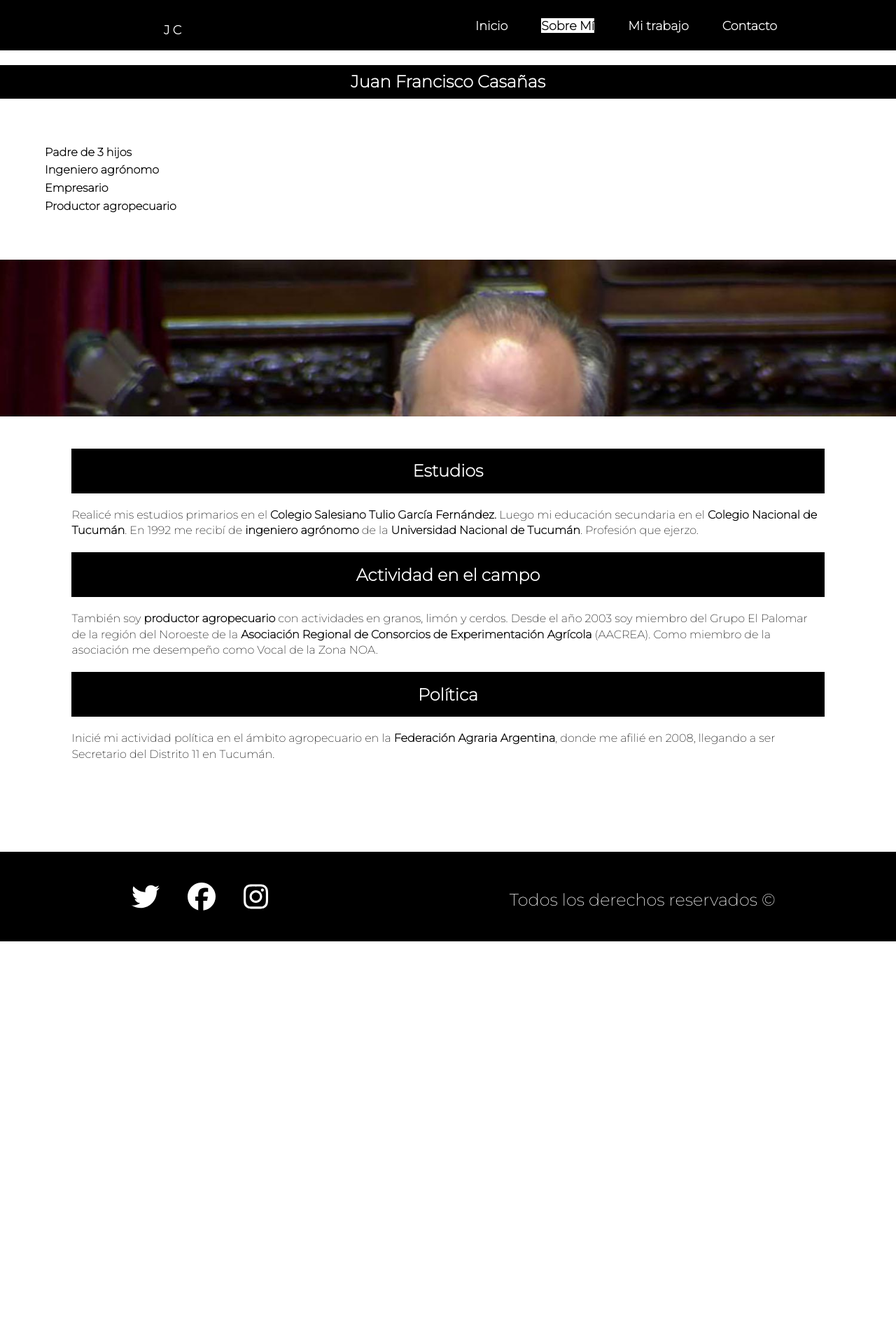
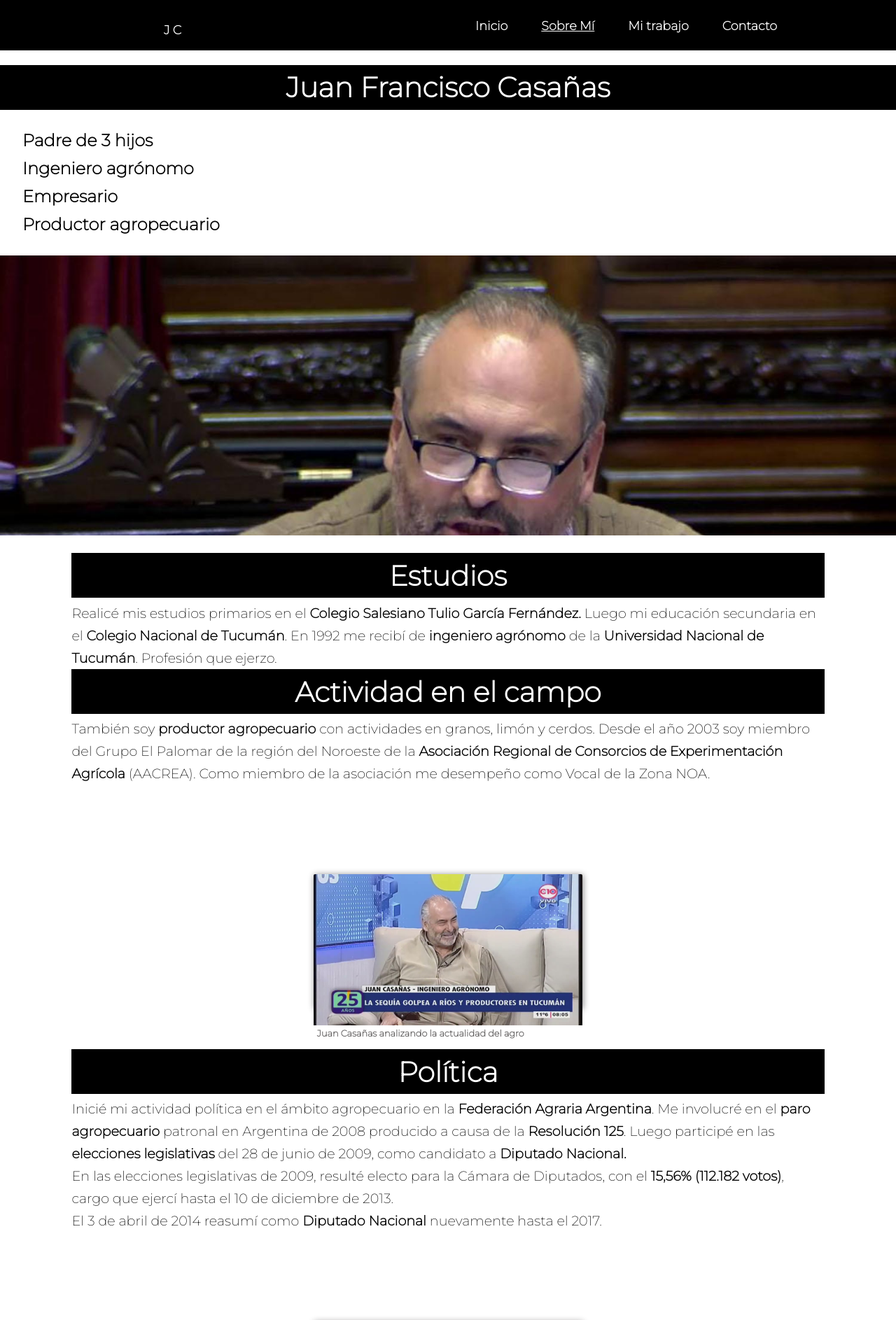
Before and after one commit to lucianocolin/juan-casanas, a React (Create React App) app in the folder juan-casanas-react/: page /sobre-mi in a window 1280 px wide. Shown: the top 1886 px of the page at 70% size. Before the commit the page ends 1345 px from the top, so only its background shows below. Built offline with nearby package versions, Linux system fonts and the light colour scheme.

Commit message:
about me mobile done and making desktop part

```diff
--- a/juan-casanas-react/src/css/AboutMe.css
+++ b/juan-casanas-react/src/css/AboutMe.css
@@ -19,6 +19,34 @@
 h4{
   margin: 5% 0 5% 5%;
   line-height: 1.6rem;
+}
+
+.about-me-body{
+  display: flex;
+  flex-direction: column;
+  align-items: center;
+}
+
+.about-me-cards{
+  width: 80%;
+  margin-bottom: 2rem;
+  height: 12rem;
+  box-shadow: 1px 1px 10px rgb(135, 134, 134);
+  border-radius: 2px;
+}
+
+.about-me-cards img{
+  width: 100%;
+  border-top-left-radius: 2px;
+  border-top-right-radius: 2px;
+}
+
+.about-me-cards p{
+  font-size: 0.8rem;
+  margin: 0;
+  margin-left: 0.3rem;
+  color: #5f5d5d;
+  font-weight: bold;
 }
 
 .about-me-text{
@@ -44,3 +72,39 @@ h4{
   padding: 0.5rem 3rem;
   text-align: center;
 }
+
+@media (min-width: 768px){
+  .about-me-cover{
+    height: 50vh;
+    background-attachment: fixed;
+    background-size: cover;
+  }
+
+  .about-me-cards{
+    width: 30%;
+  }
+
+  h2{
+    font-size: 2.5rem;
+  }
+
+  .name-jfc{
+    height: 4rem;
+  }
+
+  h4{
+    margin: 1.5rem 0 1.5rem 2rem;
+    font-size: 1.5rem;
+    line-height: 2.5rem;
+  }
+
+  .about-me-text p{
+    font-size: 1.2rem;
+    line-height: 2rem;
+    padding-top: 0.5%;
+  }
+
+  .about-me-text h2{
+    margin: 0;
+  }
+}
--- a/juan-casanas-react/src/css/Header.css
+++ b/juan-casanas-react/src/css/Header.css
@@ -1,6 +1,7 @@
 .header{
   text-align: left;
-  position: absolute;
+  position: fixed;
+  z-index: 1;
   top: 0;
   color: white;
   background-color: black;
@@ -100,6 +101,12 @@
     text-decoration: underline;
   }
 
+  .active{
+    color: white;
+    background: none;
+    text-decoration: underline;
+  }
+
   .toggle-menu-icon{
     display: none;
   }
--- a/juan-casanas-react/src/pages/AboutMe.jsx
+++ b/juan-casanas-react/src/pages/AboutMe.jsx
@@ -1,5 +1,7 @@
 import React from "react";
 import "../css/AboutMe.css";
+import juan6 from "../imgs/juan6.jpg";
+import juan7 from "../imgs/juan7.jpg";
 
 const AboutMe = () => {
   return (
@@ -14,6 +16,7 @@ const AboutMe = () => {
           Empresario <br />
           Productor agropecuario
         </h4>
+        <div className="about-me-body">
           <div className="about-me-cover"></div>
           <div className="about-me-text">
             <h2>Estudios</h2>
@@ -38,12 +41,31 @@ const AboutMe = () => {
               (AACREA). Como miembro de la asociación me desempeño como Vocal de
               la Zona NOA.
             </p>
+            </div>
+            <div className="about-me-cards">
+              <img src={juan6} alt="Juan Casañas en la tele" />
+              <p>Juan Casañas analizando la actualidad del agro </p>
+            </div>
+            <div className="about-me-text">
             <h2>Política</h2>
             <p>
               Inicié mi actividad política en el ámbito agropecuario en la
-            <b> Federación Agraria Argentina</b>, donde me afilié en
-            2008, llegando a ser Secretario del Distrito 11 en Tucumán.
+              <b> Federación Agraria Argentina</b>. Me involucré
+              en el <b>paro agropecuario</b> patronal en Argentina de 2008
+              producido a causa de la <b>Resolución 125</b>. Luego participé en las
+              <b> elecciones legislativas</b> del 28 de junio de 2009, como candidato a
+              <b> Diputado Nacional.</b> <br />
+              En las elecciones legislativas de 2009, resulté electo para la
+              Cámara de Diputados, con el <b>15,56% (112.182 votos)</b>, cargo
+              que ejercí hasta el 10 de diciembre de 2013. <br />
+              El 3 de abril de 2014 reasumí como <b>Diputado Nacional</b> nuevamente
+              hasta el 2017.
             </p>
+          </div>
+          <div className="about-me-cards">
+            <img src={juan7} alt="Juan Casañas en su rol de diputado" />
+            <p>Juan Casañas en su rol de Diputado Nacional</p>
+          </div>
         </div>
       </div>
     </>
```
Also changed, not shown: juan-casanas-react/src/imgs/juan6.jpg (added), juan-casanas-react/src/imgs/juan7.jpg (added). Lines whose indentation alone changed are shown as unchanged.
